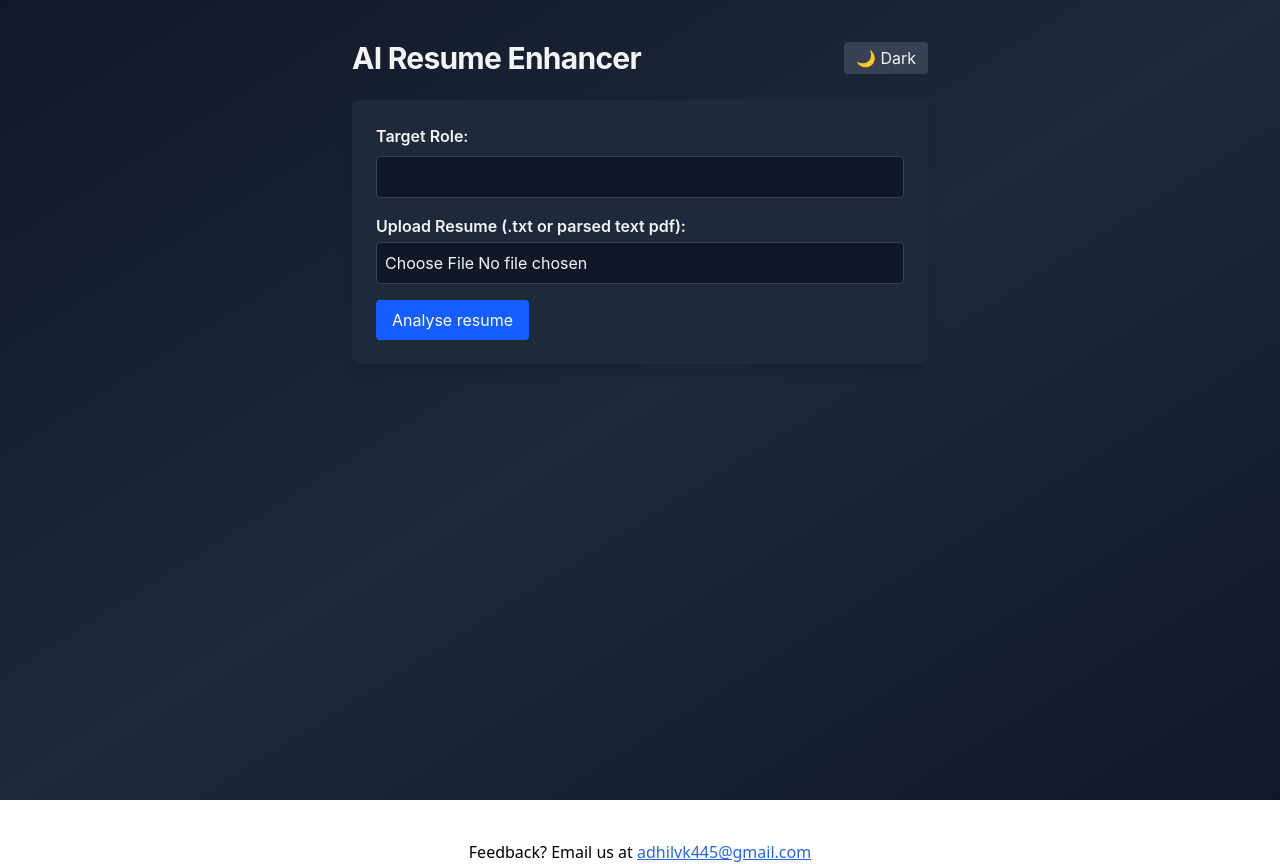
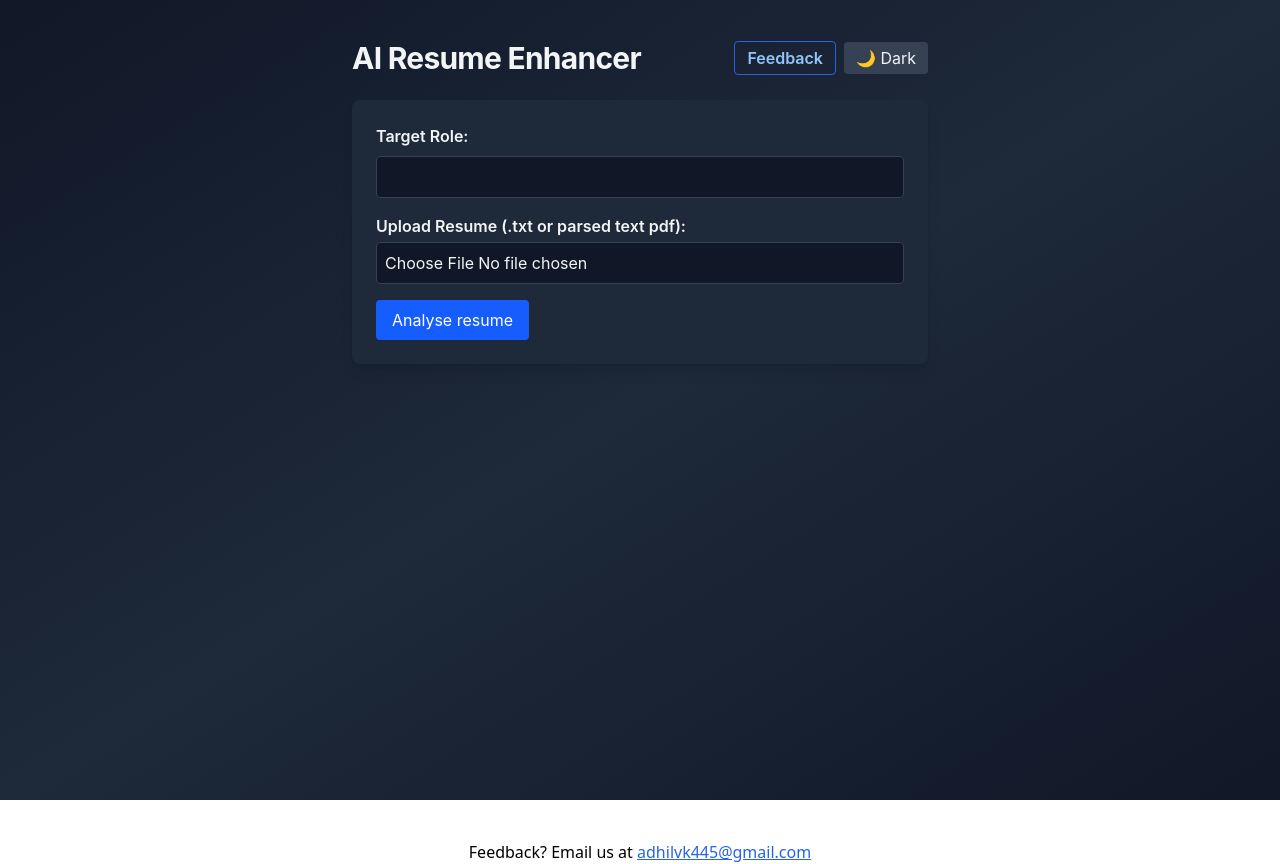
Before and after one commit to adhilbayya/AI-Resume-Analyzer, a React app in the folder Resume-analyser-frontend/resume-analyser/: page / in a window 1280 px wide. Built offline with nearby package versions, Linux system fonts and the light colour scheme; the HTML template or start-up script is replaced by a standard one.

Commit message:
Added the feedback option -fix

```diff
--- a/Resume-analyser-frontend/resume-analyser/src/ResumeAnalyser.jsx
+++ b/Resume-analyser-frontend/resume-analyser/src/ResumeAnalyser.jsx
@@ -77,6 +77,22 @@ const ResumeAnalyser = () => {
           <h2 className="text-3xl font-bold tracking-tight">
             AI Resume Enhancer
           </h2>
+          <div className="flex items-center gap-2">
+            <button
+              className={`px-3 py-1 rounded transition ${toggleClass}`}
+              onClick={() =>
+                (window.location.href = "mailto:adhilvk445@gmail.com")
+              }
+              aria-label="Send feedback via email"
+              style={{
+                fontWeight: 600,
+                border: "1px solid #2563eb",
+                color: darkMode ? "#93c5fd" : "#2563eb",
+                background: "transparent",
+              }}
+            >
+              Feedback
+            </button>
             <button
               className={`px-3 py-1 rounded transition ${toggleClass}`}
               onClick={() => setDarkMode(!darkMode)}
@@ -84,6 +100,7 @@ const ResumeAnalyser = () => {
             >
               {darkMode ? "🌙 Dark" : "☀️ Light"}
             </button>
+          </div>
         </div>
         <div className={cardClass + " p-6 rounded-lg mb-6"}>
           <div className="mb-4">
```
Lines whose indentation alone changed are shown as unchanged.
